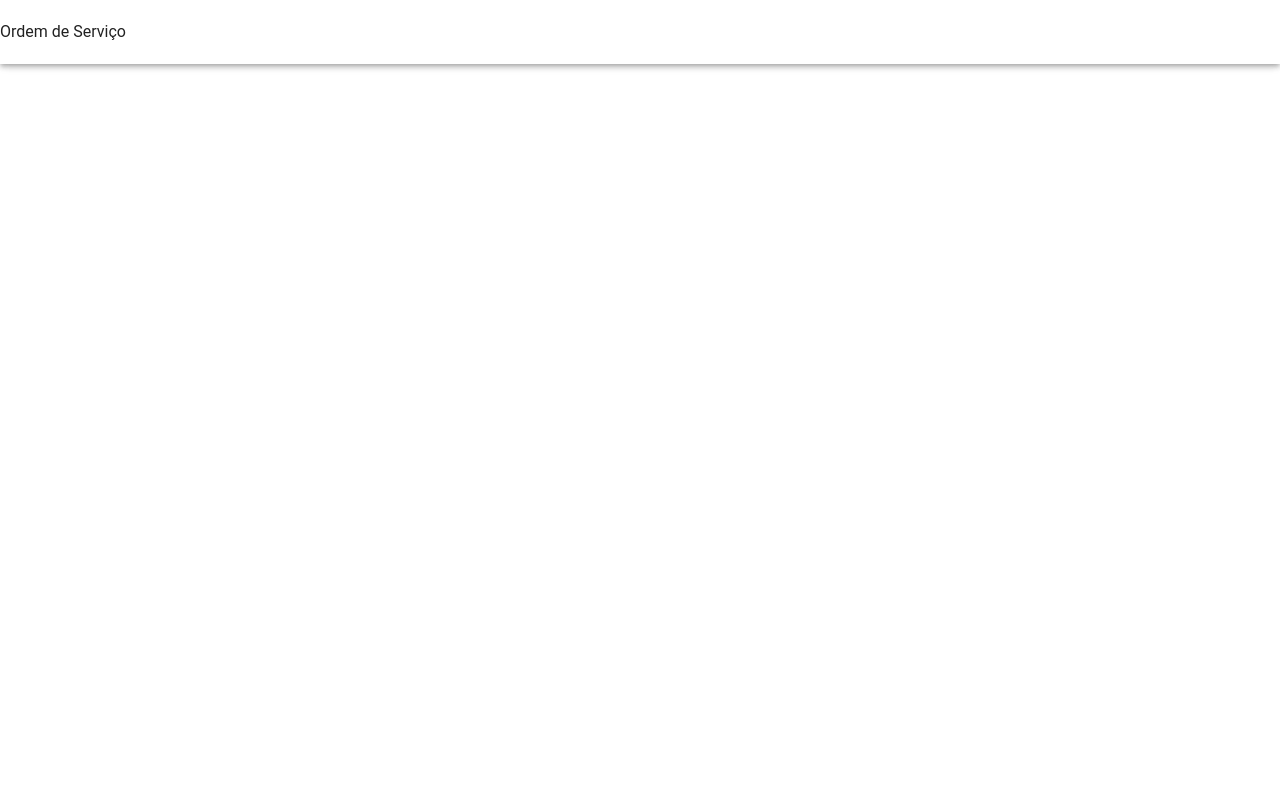
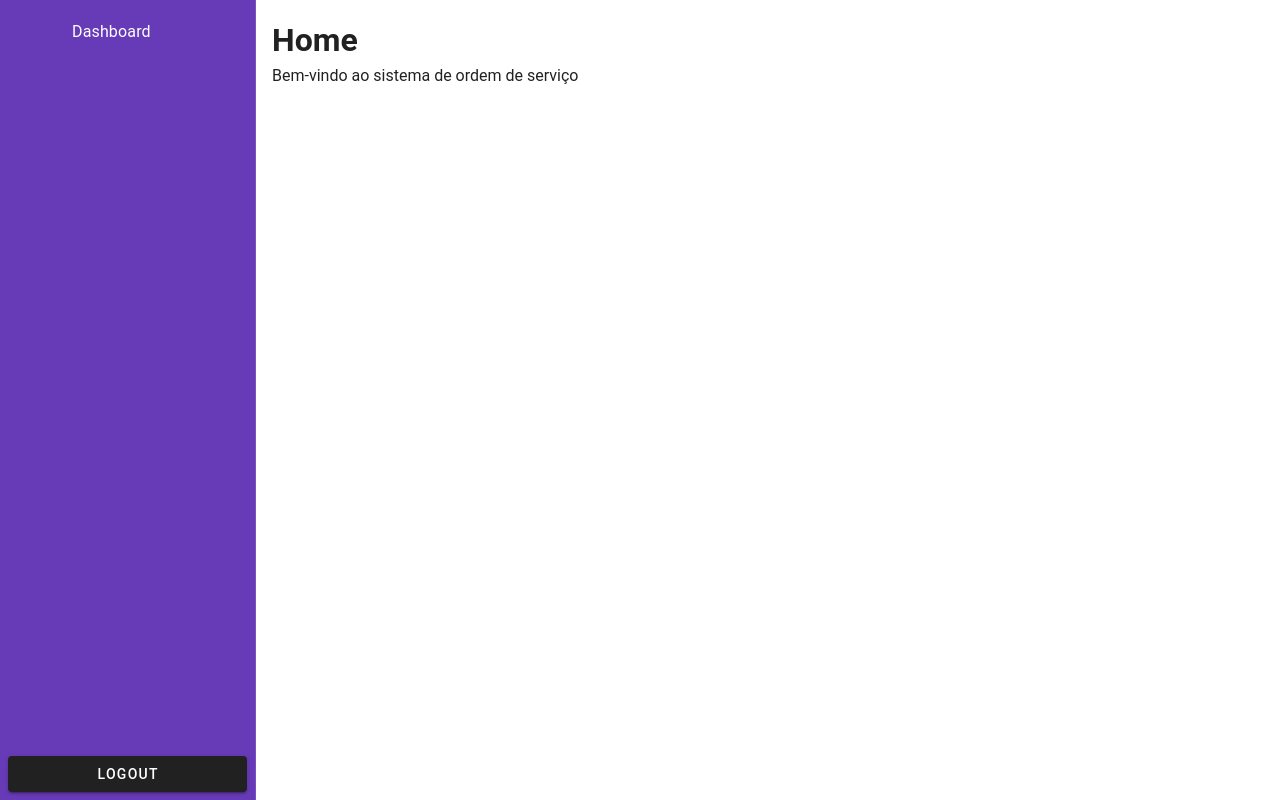
Before and after one commit to ewertonsiqueira/ordem-service, a Vue app: page / in a window 1280 px wide. Built offline with nearby package versions, Linux system fonts and the light colour scheme.

Commit message:
criando componente de navigation

```diff
--- a/src/App.vue
+++ b/src/App.vue
@@ -1,10 +1,13 @@
 <script setup>
 import { VApp } from 'vuetify/components';
+import Navigation from './components/Navigation.vue';
 </script>
 
 <template>
   <v-app>
-    <router-view />
+    <Navigation>
+      <router-view />
+    </Navigation>
   </v-app>
 </template>
 
--- /dev/null
+++ b/src/components/Navigation.vue
@@ -0,0 +1,33 @@
+<template>
+  <v-container fluid >
+    <v-navigation-drawer
+      class="bg-deep-purple"
+      theme="dark"
+      permanent
+    >
+      <v-list color="transparent">
+        <v-list-item prepend-icon="mdi-view-dashboard" title="Dashboard"></v-list-item>
+      </v-list>
+
+      <template v-slot:append>
+        <div class="pa-2">
+          <v-btn block>
+            Logout
+          </v-btn>
+        </div>
+      </template>
+    </v-navigation-drawer>
+    <v-main>
+      <slot></slot>
+    </v-main>
+  </v-container>
+</template>
+<script setup>
+	import {
+		VMain,
+		VNavigationDrawer,
+		VList,
+		VListItem,
+		VBtn
+	} from 'vuetify/components';
+</script>
--- a/src/views/HomeView.vue
+++ b/src/views/HomeView.vue
@@ -1,8 +1,9 @@
 <template>
-  <Header />
+  <div>
+    <h1>Home</h1>
+    <p>Bem-vindo ao sistema de ordem de serviço</p>
+  </div>
 </template>
 <script setup>
-import Header from '../components/Header.vue';
-
 
 </script>
```
